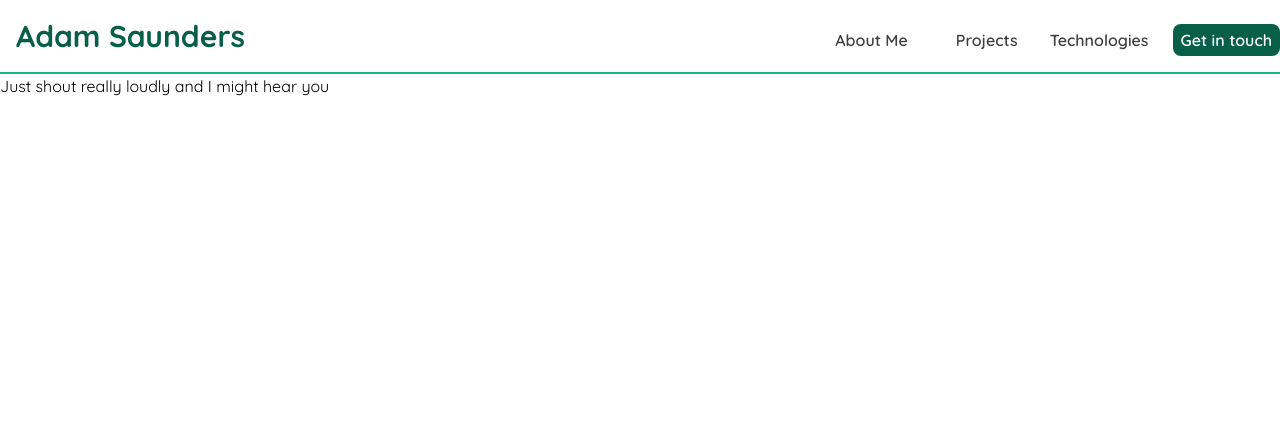
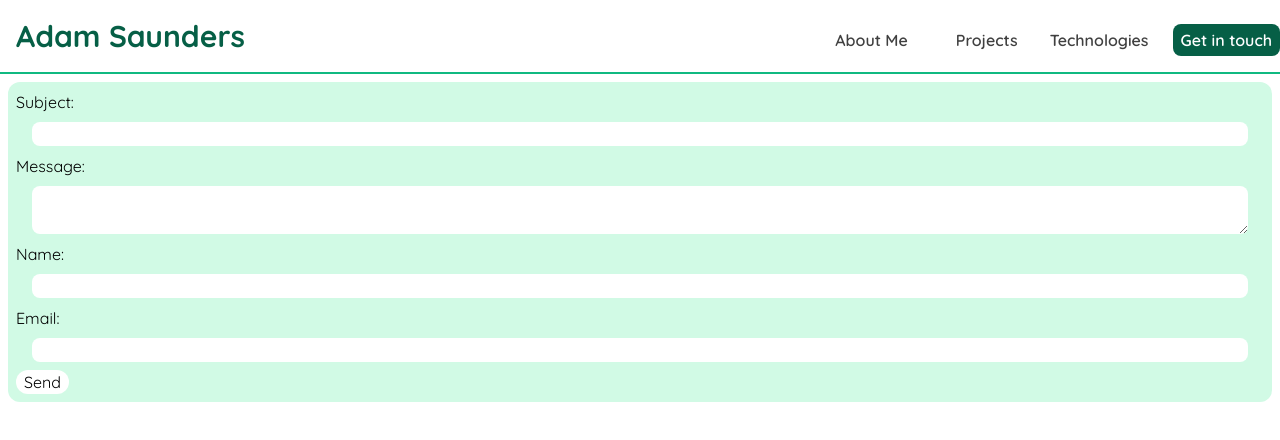
Before and after one commit to AdamSaunders26/as-portfolio, a Next.js app: page /contact in a window 1280 px wide. Shown: the top 440 px of the page. Built offline with nearby package versions, Linux system fonts and the light colour scheme.

Commit message:
create contact form layout

```diff
--- a/app/contact/page.tsx
+++ b/app/contact/page.tsx
@@ -1,3 +1,69 @@
+"use client";
+
+import { useReducer } from "react";
+
 export default function ContactPage() {
-  return <p>Just shout really loudly and I might hear you</p>;
+  interface formState {
+    subject: string;
+    message: string;
+    name: string;
+    email: string;
+  }
+
+  function formReducer(state: formState, { target }: { target: EventTarget }) {
+    const formTarget = target as HTMLFormElement;
+    return {
+      ...state,
+      [formTarget.name]: formTarget.value,
+    };
+  }
+
+  const [formData, setFormData] = useReducer(formReducer, {
+    subject: "",
+    message: "",
+    name: "",
+    email: "",
+  });
+
+  const inputClass = "rounded-lg mx-4";
+
+  return (
+    <form
+      className="bg-emerald-100 flex flex-col m-2 p-2 rounded-xl gap-2"
+      onSubmit={(e) => {
+        e.preventDefault();
+        console.log(formData);
+      }}
+    >
+      <label htmlFor="subject">Subject: </label>
+      <input
+        id="subject"
+        name="subject"
+        onChange={setFormData}
+        className={inputClass}
+      />
+      <label htmlFor="message">Message: </label>
+      <textarea
+        id="message"
+        name="message"
+        onChange={setFormData}
+        className={inputClass}
+      />
+      <label htmlFor="name">Name: </label>
+      <input
+        id="name"
+        name="name"
+        onChange={setFormData}
+        className={inputClass}
+      />
+      <label htmlFor="email">Email: </label>
+      <input
+        id="email"
+        name="email"
+        onChange={setFormData}
+        className={inputClass}
+      />
+      <button className="bg-white rounded-xl w-max px-2 ">Send</button>
+    </form>
+  );
 }
```
